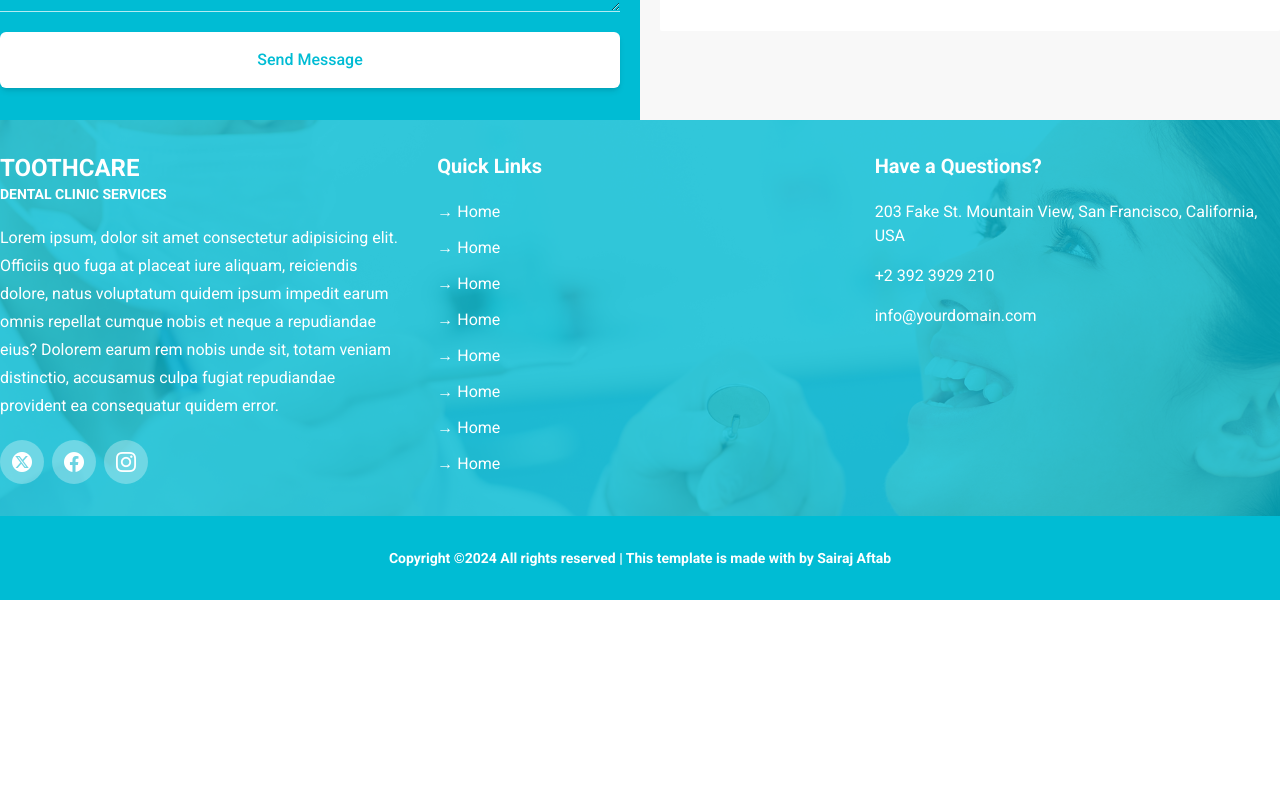
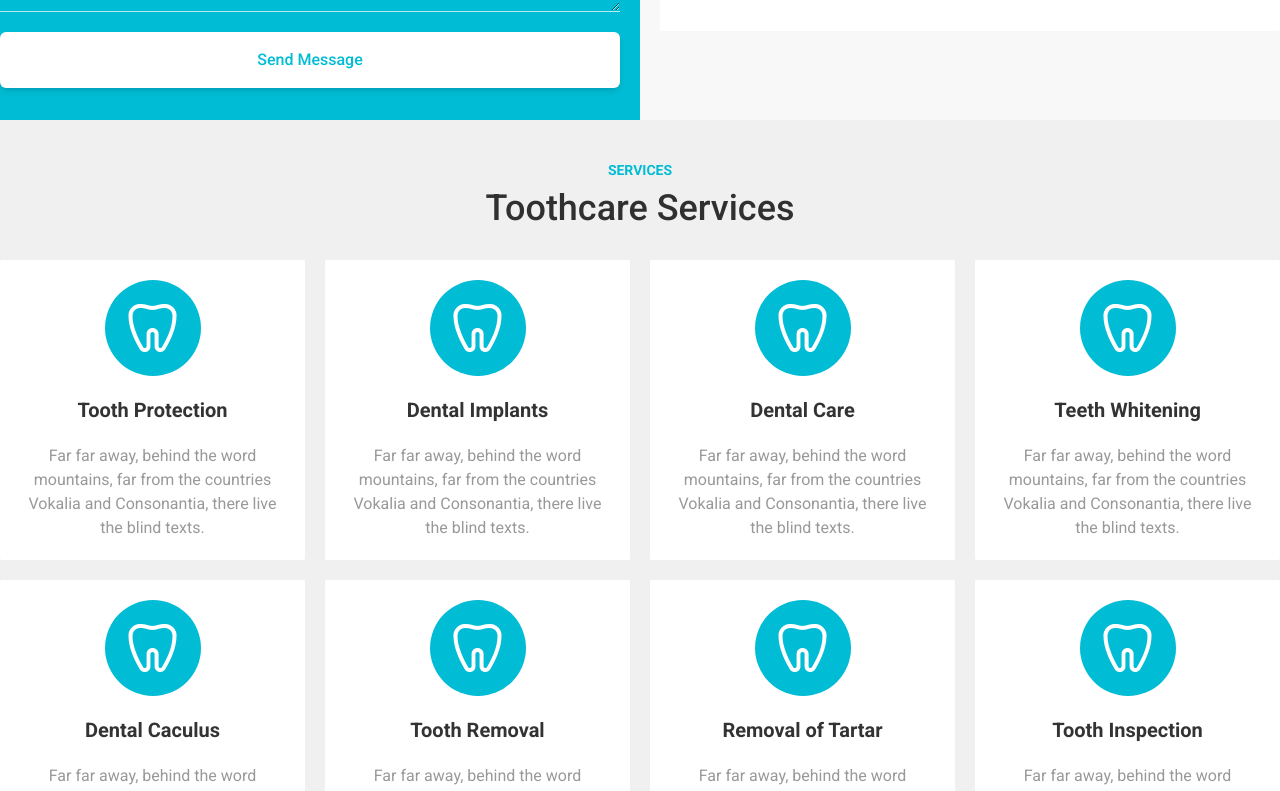
Before and after one commit to Sairaj-Aftab/Next-Dental-Clinic, a Next.js app: page / in a window 1280 px wide. Shown: the part 1549-2340 px from the top of the page. Before the commit the page ends 2149 px from the top, so only its background shows below. Built offline with nearby package versions, Linux system fonts and the light colour scheme.

Commit message:
update code

```diff
--- a/app/page.js
+++ b/app/page.js
@@ -1,4 +1,5 @@
 import AppointmentFormSection from "@/components/AppointmentFormSection";
+import ServicesSection from "@/components/ServicesSection";
 import Slider from "@/components/Slider";
 
 export default function Home() {
@@ -6,6 +7,7 @@ export default function Home() {
     <main>
       <Slider />
       <AppointmentFormSection />
+      <ServicesSection />
     </main>
   );
 }
--- /dev/null
+++ b/components/Card/ServiceCard.jsx
@@ -0,0 +1,17 @@
+import React from "react";
+
+const ServiceCard = ({ logo, title, desc }) => {
+  return (
+    <div className="bg-white rounded-sm p-5 flex flex-col gap-5 items-center group hover:bg-primary-color">
+      <i class="fi fi-rr-tooth text-5xl bg-primary-color text-white w-24 h-24 rounded-full flex justify-center items-center group-hover:bg-secondary-text-color3"></i>
+      <h1 className="text-xl font-semibold text-text-color-black group-hover:text-text-color-white">
+        {title}
+      </h1>
+      <p className="text-base font-normal text-secondary-text-color text-center group-hover:text-secondary-text-color3">
+        {desc}
+      </p>
+    </div>
+  );
+};
+
+export default ServiceCard;
--- /dev/null
+++ b/components/SectionTitleHeader.jsx
@@ -0,0 +1,12 @@
+import React from "react";
+
+const SectionTitleHeader = ({ title1, title2 }) => {
+  return (
+    <div className="text-center mb-8">
+      <h3 className="text-sm font-bold text-primary-color mb-2">{title1}</h3>
+      <h1 className="text-4xl font-medium text-text-color-black">{title2}</h1>
+    </div>
+  );
+};
+
+export default SectionTitleHeader;
--- /dev/null
+++ b/components/ServicesSection.jsx
@@ -0,0 +1,55 @@
+import React from "react";
+import SectionTitleHeader from "./SectionTitleHeader";
+import ServiceCard from "./Card/ServiceCard";
+
+const ServicesSection = () => {
+  return (
+    <div className="bg-[#f0f0f0] py-10">
+      <SectionTitleHeader title1="SERVICES" title2="Toothcare Services" />
+      <div className="lg:container grid grid-cols-1 sm:grid-cols-2 lg:grid-cols-4 gap-5 p-5 lg:p-0">
+        <ServiceCard
+          title="Tooth Protection"
+          desc="Far far away, behind the word mountains, far from the countries Vokalia
+        and Consonantia, there live the blind texts."
+        />
+        <ServiceCard
+          title="Dental Implants"
+          desc="Far far away, behind the word mountains, far from the countries Vokalia
+        and Consonantia, there live the blind texts."
+        />
+        <ServiceCard
+          title="Dental Care"
+          desc="Far far away, behind the word mountains, far from the countries Vokalia
+        and Consonantia, there live the blind texts."
+        />
+        <ServiceCard
+          title="Teeth Whitening"
+          desc="Far far away, behind the word mountains, far from the countries Vokalia
+        and Consonantia, there live the blind texts."
+        />
+        <ServiceCard
+          title="Dental Caculus"
+          desc="Far far away, behind the word mountains, far from the countries Vokalia
+        and Consonantia, there live the blind texts."
+        />
+        <ServiceCard
+          title="Tooth Removal"
+          desc="Far far away, behind the word mountains, far from the countries Vokalia
+        and Consonantia, there live the blind texts."
+        />
+        <ServiceCard
+          title="Removal of Tartar"
+          desc="Far far away, behind the word mountains, far from the countries Vokalia
+        and Consonantia, there live the blind texts."
+        />
+        <ServiceCard
+          title="Tooth Inspection"
+          desc="Far far away, behind the word mountains, far from the countries Vokalia
+        and Consonantia, there live the blind texts."
+        />
+      </div>
+    </div>
+  );
+};
+
+export default ServicesSection;
```
